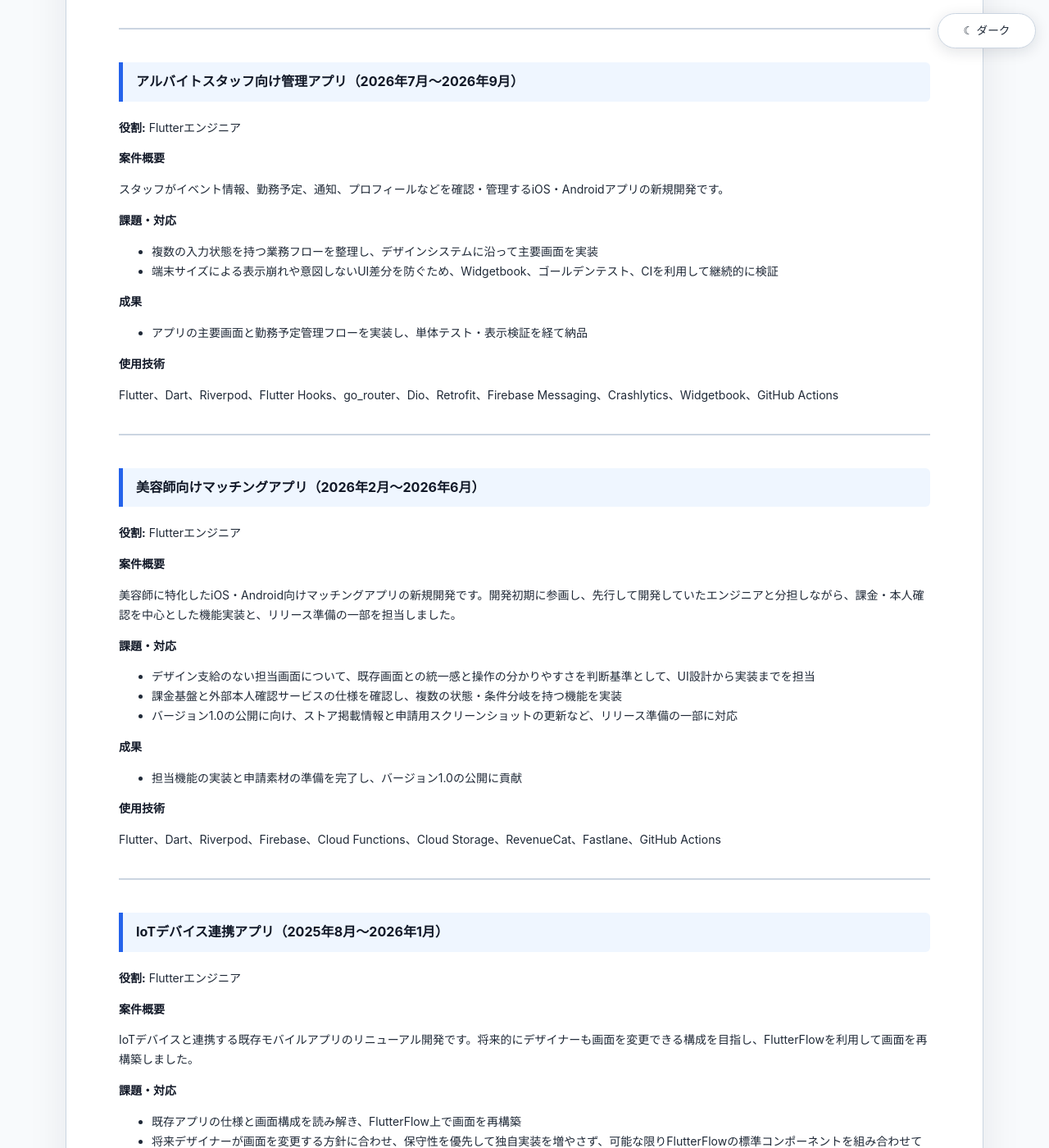
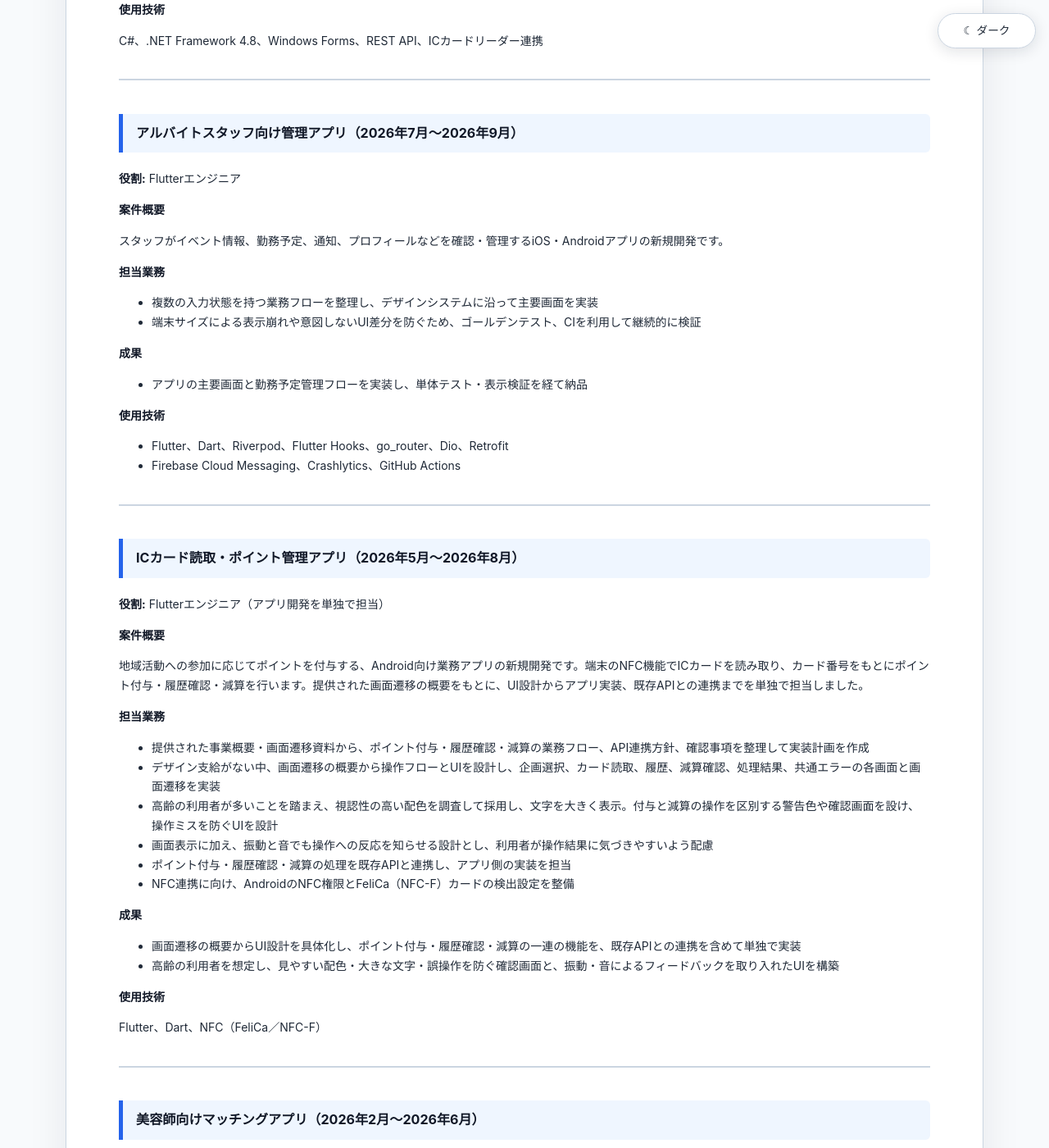
Before and after one commit to k-nkmr/resume, a Jekyll site: the page built from index.md, in a window 1280 px wide and 1400 px high, scrolled down 3681 px. Shown: the whole window at 82% size. Built offline with Jekyll 4.4.1, drawn with Linux system fonts in a browser that asks for light colours; some of the changed text lies outside the part shown.

Commit message:
docs: add IC card reader project and refine resume skills

```diff
--- a/index.md
+++ b/index.md
@@ -39,11 +39,12 @@ description: ソフトウェアエンジニアの職務経歴書
 | 言語 | Dart、C#、TypeScript、Java、SQL | Flutterアプリ、Windowsアプリ、Cloud Functions、業務システムの開発で使用 |
 | モバイル | Flutter、Riverpod、Flutter Hooks、go_router、auto_route、Dio、Retrofit | iOS・Androidアプリの新規開発、機能追加、運用保守、ネイティブアプリからの移行を経験 |
 | UI実装・デザイン連携 | Figma | デザイン、コンポーネント、画面遷移を確認し、Flutterでの画面実装と端末サイズに応じた表示調整に利用 |
-| Windowsアプリ | .NET Framework 4.8、Windows Forms、Visual Studio | macOS上のVMwareでWindows開発環境を構築し、既存アプリの改修・動作確認・納品に対応 |
+| 端末連携 | NFC（FeliCa／NFC-F）、ICカードリーダー連携 | NFC対応Androidアプリの画面設計・実装、NFC権限・カード検出設定、WindowsアプリでのICカードリーダー連携を経験 |
+| Windowsアプリ | .NET Framework 4.8、Windows Forms | macOS上のVMwareでWindows開発環境を構築し、既存アプリの改修・動作確認・納品に対応 |
 | 設計 | レイヤードアーキテクチャ、オニオンアーキテクチャ、Repositoryパターン | プロジェクトの設計方針に沿い、UI・状態・業務処理・外部接続の責務を分離して実装 |
 | Firebase・クラウド | Firebase Authentication、Firestore、Cloud Functions、Cloud Storage、Cloud Messaging、Crashlytics、Performance | 認証、通知、データ保存、ファイルアップロード、障害調査などに利用 |
 | データ・バックエンド | REST API、Cloud Functions、Firestore | APIクライアントの実装と、Cloud Functionsの小規模な機能追加・テストを経験 |
-| 開発・品質管理 | GitHub、GitHub Actions、FVM、Melos、Fastlane、Widgetbook | プルリクエストによる開発、CI、単体テスト、ゴールデンテスト、ストアリリースに対応 |
+| 開発・品質管理 | GitHub、GitHub Actions、FVM、Melos | プルリクエストによる開発、CI、単体テスト、ゴールデンテスト、ストアリリースに対応 |
 | コミュニケーション | Slack | 顧客・チームメンバーとの仕様確認、進捗共有、開発上の相談に利用 |
 | AI開発支援 | Codex、Claude Code | 仕様資料の要点・関連性・確認順序の整理、設計への落とし込み、不具合調査、実装、テスト、レビュー、Issue・ドキュメント作成に活用。生成結果を確認・検証して採用 |
 
@@ -63,7 +64,7 @@ description: ソフトウェアエンジニアの職務経歴書
 
 共通の趣味を持つユーザー同士が交流できる、iOS・Android向けコミュニティアプリです。運用中アプリの新機能開発、不具合修正、保守、ストアリリースを継続して担当しています。現在は開発の主担当として、顧客との要件整理からリリースまでを一貫して推進しています。
 
-**課題・対応**
+**担当業務**
 
 - 顧客から共有される機能案は詳細が固まっていないことが多いため、目的と利用フローを確認して仕様を具体化し、優先順位を整理してIssueへ分解
 - 開発リードとして実装方針を決め、自身も設計・実装・テストを担当。コードレビュー、進捗調整、リリースまでを一貫して推進
@@ -89,7 +90,7 @@ description: ソフトウェアエンジニアの職務経歴書
 
 個人間でEVを貸し借りするカーシェアリングサービスの新規機能開発・継続改善です。既存のプロジェクト構成をもとに、複雑な取引フローを持つFlutterアプリの開発を単独で担当しました。
 
-**課題・対応**
+**担当業務**
 
 - 大量の仕様資料と複雑な取引ルールを短期間で理解する必要があったため、AIを活用して要点、資料間の関連性、確認順序を整理し、原文と照合しながらFlutter設計書へ落とし込み
 - 複数の利用者と状態遷移が関わる取引フローを破綻なく扱うため、画面遷移、状態、データ構造を整理して設計
@@ -101,7 +102,7 @@ description: ソフトウェアエンジニアの職務経歴書
 
 **使用技術**
 
-Flutter、Dart、Riverpod、REST API、Firebase、Firestore、GitHub
+Flutter、Dart、Riverpod、REST API、Firestore
 
 <hr class="project-separator">
 
@@ -113,7 +114,7 @@ Flutter、Dart、Riverpod、REST API、Firebase、Firestore、GitHub
 
 業務用Windows端末で利用するポイント管理アプリの年度更新・機能改修です。既存のC#・Windows Formsアプリを読み解き、API連携と端末表示を中心に改修しました。
 
-**課題・対応**
+**担当業務**
 
 - 特定の画面サイズを前提とした固定配置が、端末によって画像やボタンがずれて操作できない原因だと特定。表示領域に応じて画面を調整する共通処理を実装
 - 運用変更に対応するため、ポイント管理処理をローカルDBからREST APIへ移行し、既存処理と不要な依存を整理
@@ -124,7 +125,7 @@ Flutter、Dart、Riverpod、REST API、Firebase、Firestore、GitHub
 
 **使用技術**
 
-C#、.NET Framework 4.8、Windows Forms、REST API、System.Net.Http、ICカードリーダー連携、Visual Studio、Windows、VMware、GitHub
+C#、.NET Framework 4.8、Windows Forms、REST API、ICカードリーダー連携
 
 <hr class="project-separator">
 
@@ -136,10 +137,10 @@ C#、.NET Framework 4.8、Windows Forms、REST API、System.Net.Http、ICカー
 
 スタッフがイベント情報、勤務予定、通知、プロフィールなどを確認・管理するiOS・Androidアプリの新規開発です。
 
-**課題・対応**
+**担当業務**
 
 - 複数の入力状態を持つ業務フローを整理し、デザインシステムに沿って主要画面を実装
-- 端末サイズによる表示崩れや意図しないUI差分を防ぐため、Widgetbook、ゴールデンテスト、CIを利用して継続的に検証
+- 端末サイズによる表示崩れや意図しないUI差分を防ぐため、ゴールデンテスト、CIを利用して継続的に検証
 
 **成果**
 
@@ -147,7 +148,36 @@ C#、.NET Framework 4.8、Windows Forms、REST API、System.Net.Http、ICカー
 
 **使用技術**
 
-Flutter、Dart、Riverpod、Flutter Hooks、go_router、Dio、Retrofit、Firebase Messaging、Crashlytics、Widgetbook、GitHub Actions
+- Flutter、Dart、Riverpod、Flutter Hooks、go_router、Dio、Retrofit
+- Firebase Cloud Messaging、Crashlytics、GitHub Actions
+
+<hr class="project-separator">
+
+#### ICカード読取・ポイント管理アプリ（2026年5月〜2026年8月）
+
+**役割:** Flutterエンジニア（アプリ開発を単独で担当）
+
+**案件概要**
+
+地域活動への参加に応じてポイントを付与する、Android向け業務アプリの新規開発です。端末のNFC機能でICカードを読み取り、カード番号をもとにポイント付与・履歴確認・減算を行います。提供された画面遷移の概要をもとに、UI設計からアプリ実装、既存APIとの連携までを単独で担当しました。
+
+**担当業務**
+
+- 提供された事業概要・画面遷移資料から、ポイント付与・履歴確認・減算の業務フロー、API連携方針、確認事項を整理して実装計画を作成
+- デザイン支給がない中、画面遷移の概要から操作フローとUIを設計し、企画選択、カード読取、履歴、減算確認、処理結果、共通エラーの各画面と画面遷移を実装
+- 高齢の利用者が多いことを踏まえ、視認性の高い配色を調査して採用し、文字を大きく表示。付与と減算の操作を区別する警告色や確認画面を設け、操作ミスを防ぐUIを設計
+- 画面表示に加え、振動と音でも操作への反応を知らせる設計とし、利用者が操作結果に気づきやすいよう配慮
+- ポイント付与・履歴確認・減算の処理を既存APIと連携し、アプリ側の実装を担当
+- NFC連携に向け、AndroidのNFC権限とFeliCa（NFC-F）カードの検出設定を整備
+
+**成果**
+
+- 画面遷移の概要からUI設計を具体化し、ポイント付与・履歴確認・減算の一連の機能を、既存APIとの連携を含めて単独で実装
+- 高齢の利用者を想定し、見やすい配色・大きな文字・誤操作を防ぐ確認画面と、振動・音によるフィードバックを取り入れたUIを構築
+
+**使用技術**
+
+Flutter、Dart、NFC（FeliCa／NFC-F）
 
 <hr class="project-separator">
 
@@ -159,7 +189,7 @@ Flutter、Dart、Riverpod、Flutter Hooks、go_router、Dio、Retrofit、Firebas
 
 美容師に特化したiOS・Android向けマッチングアプリの新規開発です。開発初期に参画し、先行して開発していたエンジニアと分担しながら、課金・本人確認を中心とした機能実装と、リリース準備の一部を担当しました。
 
-**課題・対応**
+**担当業務**
 
 - デザイン支給のない担当画面について、既存画面との統一感と操作の分かりやすさを判断基準として、UI設計から実装までを担当
 - 課金基盤と外部本人確認サービスの仕様を確認し、複数の状態・条件分岐を持つ機能を実装
@@ -171,7 +201,8 @@ Flutter、Dart、Riverpod、Flutter Hooks、go_router、Dio、Retrofit、Firebas
 
 **使用技術**
 
-Flutter、Dart、Riverpod、Firebase、Cloud Functions、Cloud Storage、RevenueCat、Fastlane、GitHub Actions
+- Flutter、Dart、Riverpod、Cloud Functions、Cloud Storage、RevenueCat
+- GitHub Actions
 
 <hr class="project-separator">
 
@@ -183,7 +214,7 @@ Flutter、Dart、Riverpod、Firebase、Cloud Functions、Cloud Storage、Revenue
 
 IoTデバイスと連携する既存モバイルアプリのリニューアル開発です。将来的にデザイナーも画面を変更できる構成を目指し、FlutterFlowを利用して画面を再構築しました。
 
-**課題・対応**
+**担当業務**
 
 - 既存アプリの仕様と画面構成を読み解き、FlutterFlow上で画面を再構築
 - 将来デザイナーが画面を変更する方針に合わせ、保守性を優先して独自実装を増やさず、可能な限りFlutterFlowの標準コンポーネントを組み合わせて実装
@@ -202,7 +233,7 @@ FlutterFlow、Flutter
 
 位置情報を利用して駅へチェックインし、アイテム収集などを楽しむゲームアプリです。Flutterで開発中のプロジェクトへ参画し、iOS・Android向けの機能開発を担当しました。
 
-**課題・対応**
+**担当業務**
 
 - REST API v1とv2が併存する段階的な移行に対応するため、APIクライアントを整理し、認証、トークン管理、リトライ、エラー処理と関連テストを実装
 - 複数の状態を持つゲーム機能について、画面、状態管理、APIレスポンスの反映までを一貫して実装
```
Also changed, not shown: other parts of index.md (+1 -1 lines).
